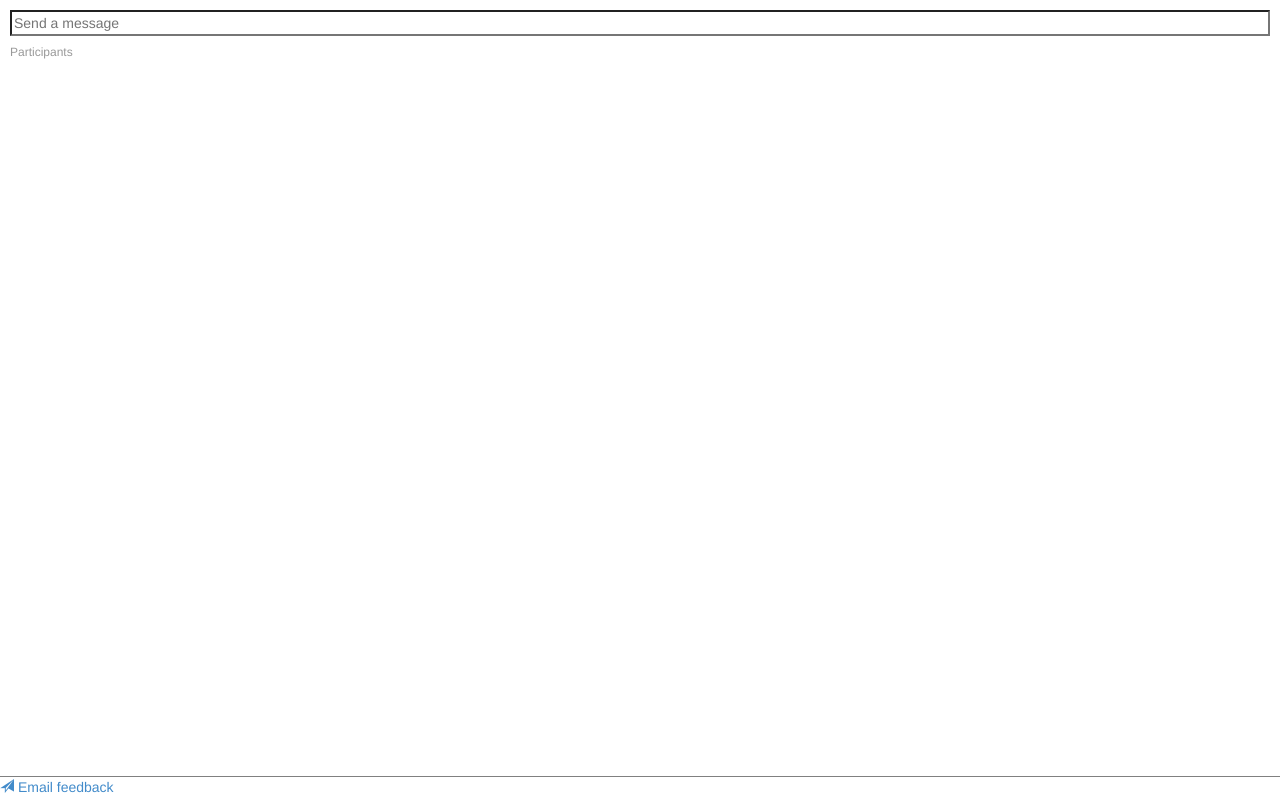
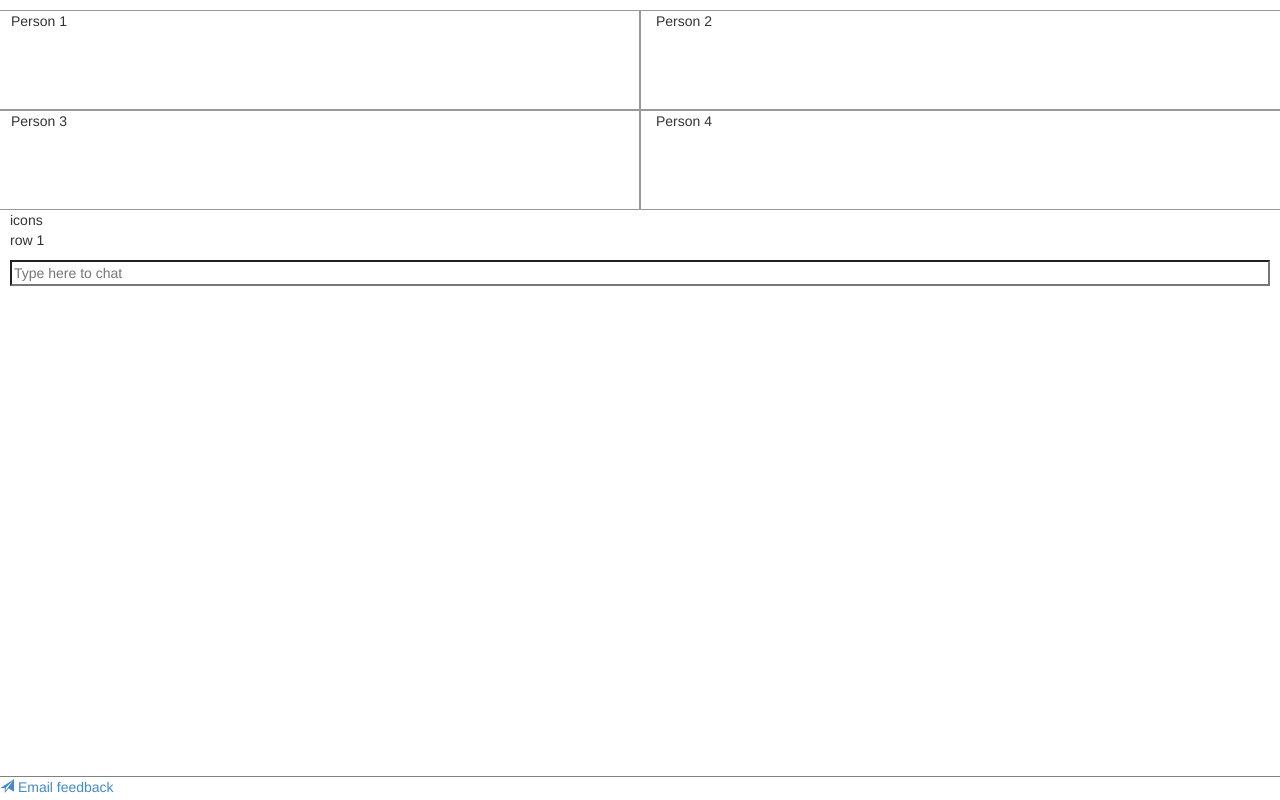
Before and after one commit to mozilla/hotdish, a website: page data/sidebar/sidebar.html in a window 1280 px wide. Drawn offline with Linux system fonts and the light colour scheme.

Commit message:
updating the UI

```diff
--- a/data/sidebar/css/style.css
+++ b/data/sidebar/css/style.css
@@ -122,6 +122,12 @@ ul#peers {
   font-family: Helvetica, sans-serif;
 }
 
+.avatar-box {
+  border: 1px solid #999;
+  height: 100px;
+}
+
+
 .avatar {
   width: 48px;
   height: 48px;
--- a/data/sidebar/sidebar.html
+++ b/data/sidebar/sidebar.html
@@ -21,9 +21,34 @@
     <div id="main-content">
       <div id="content">
 
-        <input id="chat" placeholder="Send a message">
+        <div id="users">
+          <div class="row">
+            <div class="col-xs-6 avatar-box">Person 1</div>
+            <div class="col-xs-6 avatar-box">Person 2</div>
+          </div>
+          <div class="row">
+            <div class="col-xs-6 avatar-box">Person 3</div>
+            <div class="col-xs-6 avatar-box">Person 4</div>
+          </div>
+        </div>
 
-        <h6 class="text-muted">Participants</h6>
+        <div class="middlebar">
+          <div class="row">
+            <div class="col-md-12">
+              icons
+            </div>
+          </div>
+        </div>
+
+        <div class="activity-stream">
+          <ul class="list-unstyled">
+            <li>row 1</li>
+          </ul>
+        </div>
+
+
+        <input id="chat" placeholder="Type here to chat">
+
 
         <ul id="peers">
         </ul>
```
